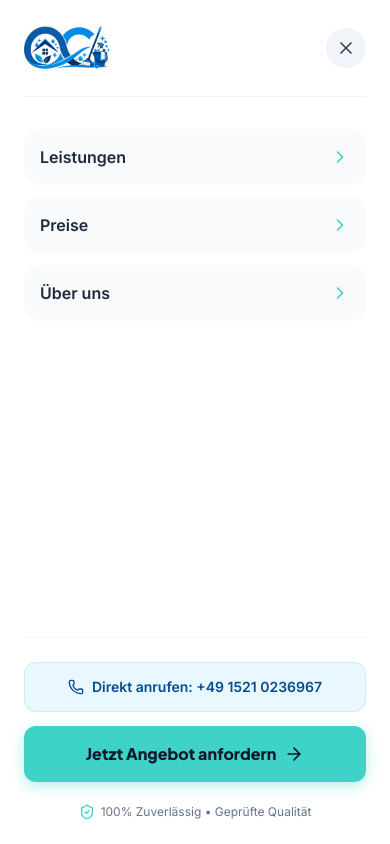
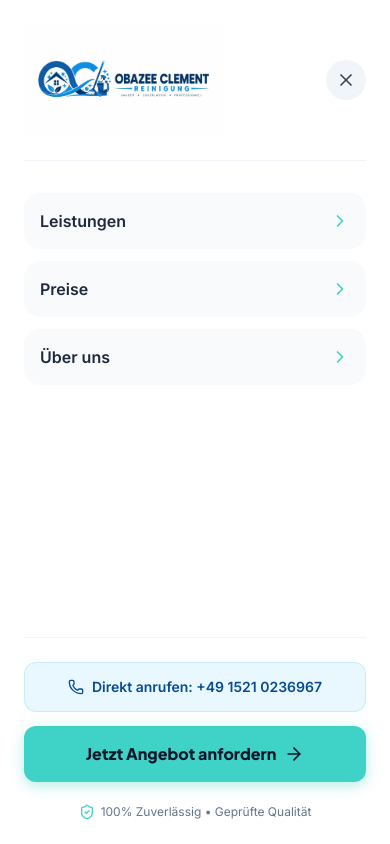
Before and after one commit to BlessedUzama/reinigung, a React (Vite) app: page / in a window 390 px wide. Both pictures are taken after a click on the button "Menü öffnen". Built offline with nearby package versions, Linux system fonts and the light colour scheme; the HTML template or start-up script is replaced by a standard one.

Commit message:
feat: implement full corporate brand lockup with side typography and responsive layout

```diff
--- a/src/components/Navbar.tsx
+++ b/src/components/Navbar.tsx
@@ -1,6 +1,6 @@
 import React, { useState, useEffect } from 'react';
 import { Menu, X, ArrowRight, Phone, ShieldCheck, ChevronRight } from 'lucide-react';
-import brandLogo from '../assets/brand-logo.png';
+import brandLockup from '../assets/brand-lockup.png';
 
 interface NavbarProps {
   onCtaClick?: () => void;
@@ -56,23 +56,23 @@ export const Navbar: React.FC<NavbarProps> = ({ onCtaClick }) => {
       <header
         className={`sticky top-0 z-40 w-full transition-all duration-300 ease-in-out ${
           isScrolled
-            ? 'bg-white/95 backdrop-blur-md shadow-[0_4px_24px_-4px_rgba(7,75,144,0.08)] py-2 border-b border-slate-100'
-            : 'bg-white py-2.5 sm:py-3 border-b border-slate-100/80'
+            ? 'bg-white/95 backdrop-blur-md shadow-[0_4px_24px_-4px_rgba(7,75,144,0.08)] py-2 sm:py-2.5 border-b border-slate-100'
+            : 'bg-white py-3 sm:py-4 border-b border-slate-100/80'
         }`}
       >
         <div className="max-w-7xl mx-auto px-4 sm:px-6 lg:px-8">
-          <div className="flex items-center justify-between">
-            {/* Left Side: Solid-Filled Brand Logo Matching Attached Image */}
-            <a href="/" className="flex-shrink-0 flex items-center h-full py-1.5 group select-none focus:outline-none">
+          <div className="flex items-center justify-between gap-4">
+            {/* Left Side: Brand Lockup with Side Typography (Responsive & Solid-Filled) */}
+            <a href="/" className="flex-shrink-0 flex items-center h-full group select-none focus:outline-none">
               <div
                 className={`transition-all duration-300 ease-in-out transform origin-left ${
-                  isScrolled ? 'scale-95' : 'scale-100'
+                  isScrolled ? 'scale-90 md:scale-90' : 'scale-100'
                 }`}
               >
                 <img
-                  src={brandLogo}
+                  src={brandLockup}
                   alt="Obazee Clement Reinigung"
-                  className="h-12 sm:h-14 md:h-16 lg:h-18 w-auto max-w-[220px] md:max-w-[300px] object-contain mix-blend-multiply transition-all duration-300 ease-in-out"
+                  className="w-[180px] sm:w-[220px] md:w-[260px] lg:w-[300px] h-auto object-contain mix-blend-multiply transition-all duration-300 ease-in-out"
                 />
               </div>
             </a>
@@ -147,9 +147,9 @@ export const Navbar: React.FC<NavbarProps> = ({ onCtaClick }) => {
                 className="flex-shrink-0 flex items-center"
               >
                 <img
-                  src={brandLogo}
+                  src={brandLockup}
                   alt="Obazee Clement Reinigung"
-                  className="h-12 sm:h-14 w-auto max-w-[200px] object-contain mix-blend-multiply"
+                  className="w-[200px] sm:w-[240px] h-auto object-contain mix-blend-multiply"
                 />
               </a>
 
```
Also changed, not shown: src/assets/brand-lockup.png (added).
